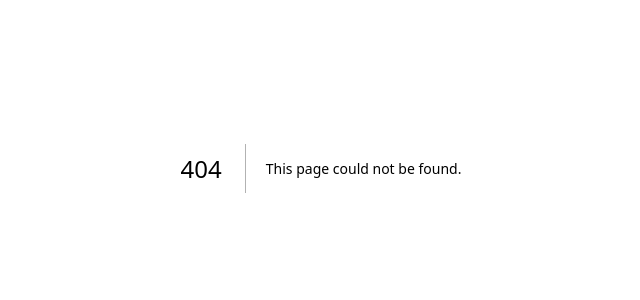
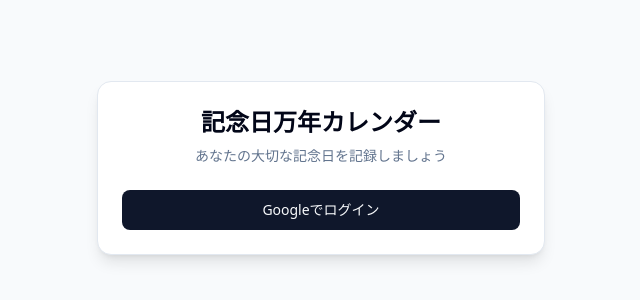
Before and after one commit to QwerTayu/anniversary-calendar, a Next.js app: page /login in a window 1280 px wide. Before the commit this address had no page. Shown: the part 232-532 px from the top of the page, without its empty margins (319-959 px from the left). Built offline with nearby package versions, Linux system fonts and the light colour scheme; no server answers.

Commit message:
✨認証機能を追加

```diff
--- /dev/null
+++ b/app/(auth)/login/page.tsx
@@ -0,0 +1,41 @@
+"use client";
+
+import { GoogleAuthProvider, signInWithPopup } from "firebase/auth";
+import { auth } from "@/lib/firebase/client";
+import { Button } from "@/components/ui/button";
+import { Card, CardContent, CardDescription, CardHeader, CardTitle } from "@/components/ui/card";
+import { useRouter } from "next/navigation";
+
+export default function LoginPage() {
+  const router = useRouter();
+
+  const handleGoogleLogin = async () => {
+    try {
+      const provider = new GoogleAuthProvider();
+      await signInWithPopup(auth, provider);
+      // ログイン成功したらホームへ飛ばす
+      router.push("/");
+    } catch (error) {
+      console.error("Login failed", error);
+      alert("ログインに失敗しました");
+    }
+  };
+
+  return (
+    <div className="flex h-screen items-center justify-center bg-slate-50 p-4">
+      <Card className="w-full max-w-md shadow-lg">
+        <CardHeader className="text-center">
+          <CardTitle className="text-2xl font-bold">記念日万年カレンダー</CardTitle>
+          <CardDescription>
+            あなたの大切な記念日を記録しましょう
+          </CardDescription>
+        </CardHeader>
+        <CardContent className="flex justify-center">
+          <Button onClick={handleGoogleLogin} className="w-full" size="lg">
+            Googleでログイン
+          </Button>
+        </CardContent>
+      </Card>
+    </div>
+  );
+}
--- /dev/null
+++ b/hooks/useAuth.ts
@@ -0,0 +1,21 @@
+import { useEffect, useState } from "react";
+import { onAuthStateChanged, User } from "firebase/auth";
+import { auth } from "@/lib/firebase/client";
+
+export function useAuth() {
+  const [user, setUser] = useState<User | null>(null);
+  const [loading, setLoading] = useState(true);
+
+  useEffect(() => {
+    // ログイン状態の変化を監視するリスナー
+    const unsubscribe = onAuthStateChanged(auth, (currentUser) => {
+      setUser(currentUser);
+      setLoading(false);
+    });
+
+    // クリーンアップ関数（コンポーネントが消えるときに監視を解除）
+    return () => unsubscribe();
+  }, []);
+
+  return { user, loading };
+}
```
